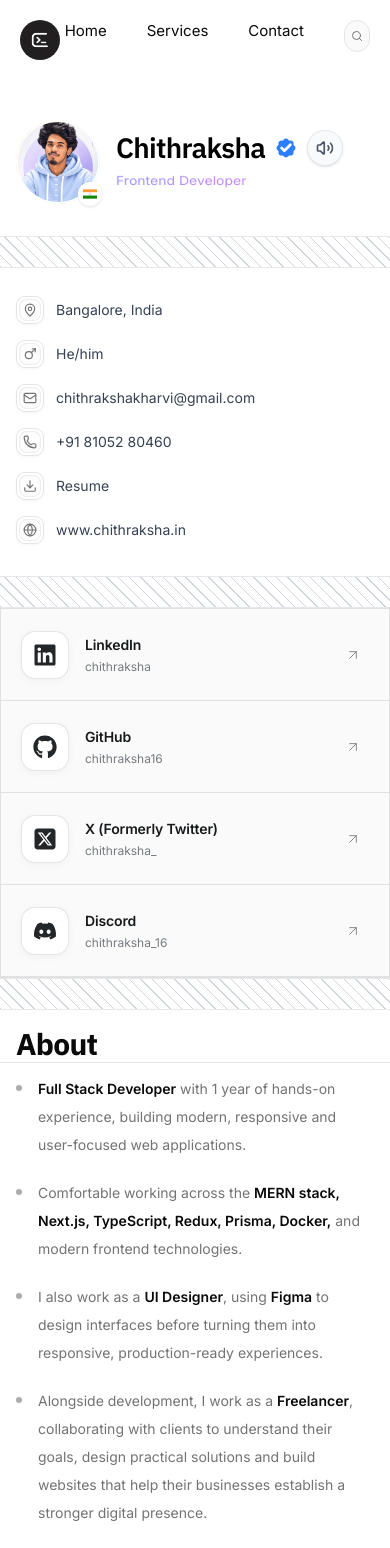
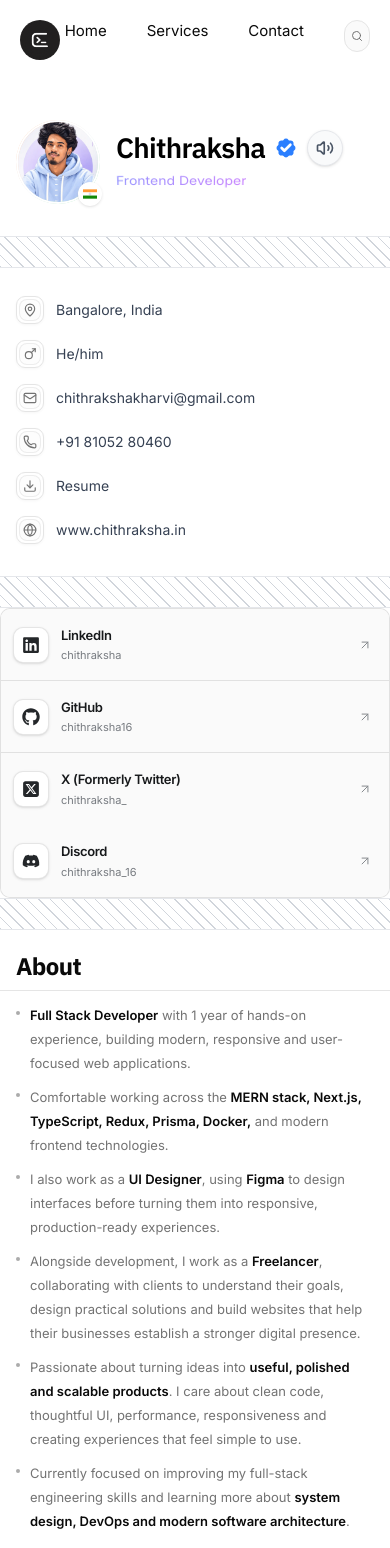
Before and after one commit to chithraksha16/new-portfolio, a Next.js app: page / in a window 390 px wide. Shown: the top 1548 px of the page. Built offline with nearby package versions, Linux system fonts and the light colour scheme.

Commit message:
updated all heading and contents size

```diff
--- a/components/About.tsx
+++ b/components/About.tsx
@@ -1,10 +1,10 @@
+
 "use client";
 
 import { Fragment } from "react";
 import { ArrowUpRight } from "lucide-react";
 import { motion, useReducedMotion, type Variants } from "framer-motion";
 
-/* Edit content here. **bold** = highlighted keywords. */
 type Item = { text: string; children?: string[] };
 
 const items: Item[] = [
@@ -50,15 +50,11 @@ function Rich({ text }: { text: string }) {
   );
 }
 
-
-
-function Dot({ small = false }: { small?: boolean }) {
+function Dot() {
   return (
     <span
       aria-hidden
-      className={`mt-[0.7em] shrink-0 rounded-full bg-muted-foreground/60 ring-4 ring-background ${
-        small ? "size-1" : "size-1.5"
-      }`}
+      className="mt-[0.65em] size-1 shrink-0 rounded-full bg-muted-foreground/60"
     />
   );
 }
@@ -68,55 +64,62 @@ export default function About() {
 
   const list: Variants = {
     hidden: {},
-    show: { transition: { staggerChildren: reduce ? 0 : 0.08 } },
+    show: { transition: { staggerChildren: reduce ? 0 : 0.06 } },
   };
+
   const row: Variants = {
-    hidden: reduce ? { opacity: 1 } : { opacity: 0, y: 10, filter: "blur(4px)" },
+    hidden: reduce ? { opacity: 1 } : { opacity: 0, y: 8 },
     show: {
       opacity: 1,
       y: 0,
-      filter: "blur(0px)",
-      transition: { duration: 0.55, ease: [0.22, 1, 0.36, 1] },
+      transition: { duration: 0.4, ease: [0.22, 1, 0.36, 1] },
     },
   };
 
   return (
-    <section id="about" aria-labelledby="about-title" className="w-full mt-4">
+    <section id="about" aria-labelledby="about-title" className="mt-3 w-full">
 
       {/* Header */}
-      <div className="flex items-center justify-between border-b border-border px-4  sm:px-6 md:px-8">
+      <div className="flex items-center justify-between border-b border-border px-4 py-2 sm:px-5 md:px-6">
         <h2
           id="about-title"
-          className="font-heading text-3xl font-bold tracking-tight text-foreground sm:text-4xl md:text-5xl"
+          className="font-heading text-2xl font-bold tracking-tight text-foreground sm:text-3xl md:text-4xl"
         >
           About
         </h2>
-        <span className="hidden font-sans text-xs text-muted-foreground sm:block">
+
+        <span className="hidden font-sans text-[11px] text-muted-foreground sm:block">
           ~/about
         </span>
       </div>
 
       {/* Content */}
-      <div className="px-4 py-3 sm:px-6 ">
+      <div className="px-4 py-3 sm:px-5 md:px-6">
         <motion.ul
           variants={list}
           initial="hidden"
           whileInView="show"
-          viewport={{ once: true, margin: "-80px" }}
-          className="space-y-5 font-sans text-sm leading-7 text-muted-foreground sm:text-[15px] md:text-base md:leading-8"
+          viewport={{ once: true, margin: "-60px" }}
+          className="space-y-2.5 font-sans text-[13px] leading-6 text-muted-foreground sm:space-y-3 sm:text-sm sm:leading-6 md:text-[15px] md:leading-7"
         >
           {items.map((item, i) => (
-            <motion.li key={i} variants={row} className="flex gap-4">
+            <motion.li
+              key={i}
+              variants={row}
+              className="flex items-start gap-2.5 sm:gap-3"
+            >
               <Dot />
+
               <div className="min-w-0 flex-1">
                 <p className="text-pretty">
                   <Rich text={item.text} />
                 </p>
+
                 {item.children && (
-                  <ul className="mt-3 space-y-1 border-l border-border pl-5 text-[13px] sm:text-sm">
+                  <ul className="mt-2 space-y-1 border-l border-border pl-4 text-xs sm:text-[13px]">
                     {item.children.map((c, j) => (
-                      <li key={j} className="flex gap-3">
-                        <Dot small />
+                      <li key={j} className="flex gap-2">
+                        <Dot />
                         <p className="text-pretty">
                           <Rich text={c} />
                         </p>
@@ -129,22 +132,22 @@ export default function About() {
           ))}
         </motion.ul>
 
-        {/* Footer meta */}
-        <div className="mt-10 flex flex-col gap-3 border-t border-border pt-5 font-sans text-xs text-muted-foreground sm:flex-row sm:items-center sm:justify-between">
+        {/* Footer */}
+        <div className="mt-5 flex flex-col gap-2 border-t border-border pt-3 font-sans text-[11px] text-muted-foreground sm:flex-row sm:items-center sm:justify-between sm:text-xs">
           <span>1 year experience · Full Stack · UI/UX · Freelance</span>
+
           <a
             href="#projects"
-            className="group flex items-center gap-1 rounded-sm text-foreground transition-opacity hover:opacity-70 focus-visible:outline-2 focus-visible:outline-offset-4 focus-visible:outline-ring"
+            className="group flex items-center gap-1 text-foreground transition-opacity hover:opacity-70 focus-visible:outline-2 focus-visible:outline-offset-4 focus-visible:outline-ring"
           >
             Explore my work
             <ArrowUpRight
-              size={14}
+              size={13}
               className="transition-transform group-hover:-translate-y-0.5 group-hover:translate-x-0.5"
             />
           </a>
         </div>
       </div>
-
-          </section>
+    </section>
   );
 }
--- a/components/SocialLinks.tsx
+++ b/components/SocialLinks.tsx
@@ -1,3 +1,4 @@
+
 "use client";
 
 import { useState } from "react";
@@ -52,146 +53,75 @@ const socials: Social[] = [
   },
 ];
 
-const SocialLinks = () => {
+export default function SocialLinks() {
   const [copied, setCopied] = useState(false);
 
   const copyHandle = async (handle: string) => {
     try {
       await navigator.clipboard.writeText(handle);
-
       setCopied(true);
-
-      setTimeout(() => {
-        setCopied(false);
-      }, 1500);
-    } catch {}
+      setTimeout(() => setCopied(false), 1500);
+    } catch {
+      setCopied(false);
+    }
   };
 
   return (
     <section className="w-full">
-      <div className="grid w-full grid-cols-1 border border-black/10 bg-[#fafafa] sm:grid-cols-2">
+      <div className="grid w-full grid-cols-1 overflow-hidden rounded-lg border border-black/10 bg-[#fafafa] sm:grid-cols-2">
+
         {socials.map(
           ({ name, handle, href, copy, icon: Icon, brand }, index) => {
             const style = {
               "--brand": brand,
             } as CSSProperties;
 
+            const classes = `
+              group flex min-h-[72px] items-center gap-3
+              bg-[#fafafa] px-3 py-3 text-left
+              transition-colors duration-200 hover:bg-white
+              sm:min-h-[80px] sm:px-4
+              ${index % 2 === 0 ? "sm:border-r sm:border-black/10" : ""}
+              ${index < 2 ? "border-b border-black/10" : ""}
+            `;
+
             const content = (
               <>
-                {/* Icon */}
+                {/* Social Icon */}
                 <div
                   className="
-                    flex
-                    size-12
-                    shrink-0
-                    items-center
-                    justify-center
-                    rounded-[14px]
-                    border
-                    border-black/10
-                    bg-white
-                    text-[#24272A]
-                    shadow-[0_2px_10px_rgba(0,0,0,0.04)]
-                    transition-all
-                    duration-300
+                    flex size-9 shrink-0 items-center justify-center
+                    rounded-lg border border-black/10 bg-white
+                    text-[#24272A] shadow-sm
+                    transition-all duration-300
                     group-hover:border-transparent
                     group-hover:bg-[var(--brand)]
                     group-hover:text-white
-                    group-hover:shadow-[0_8px_25px_rgba(0,0,0,0.12)]
-                    sm:size-[52px]
                   "
                 >
-                  <Icon className="size-6 sm:size-7" />
+                  <Icon className="size-[18px]" />
                 </div>
 
-                {/* Name + Handle */}
+                {/* Name and Handle */}
                 <div className="min-w-0 flex-1">
-                  <h3
-                    className="
-                      text-sm
-                      font-semibold
-                      tracking-[-0.01em]
-                      text-[#17191B]
-                      sm:text-base
-                    "
-                  >
+                  <h3 className="text-[13px] font-semibold tracking-tight text-[#17191B] sm:text-sm">
                     {name === "X" ? "X (Formerly Twitter)" : name}
                   </h3>
 
-                  <p
-                    className="
-                      mt-1
-                      truncate
-                      text-xs
-                      text-[#777B80]
-                      sm:text-sm
-                    "
-                  >
+                  <p className="mt-0.5 truncate text-[11px] text-[#777B80] sm:text-xs">
                     {copy && copied ? "Copied!" : handle}
                   </p>
                 </div>
 
                 {/* Arrow */}
-                <div
-                  className="
-                    flex
-                    size-8
-                    shrink-0
-                    items-center
-                    justify-center
-                    text-[#85898D]
-                    transition-all
-                    duration-300
-                    group-hover:-translate-y-0.5
-                    group-hover:translate-x-0.5
-                    group-hover:text-[#17191B]
-                  "
-                >
+                <div className="flex size-6 shrink-0 items-center justify-center text-[#85898D] transition-all duration-300 group-hover:-translate-y-0.5 group-hover:translate-x-0.5 group-hover:text-[#17191B]">
                   <ArrowUpRight
-                    className="
-                      size-4
-                      sm:size-[18px]
-                    "
-                    strokeWidth={1.5}
+                    className="size-3.5"
+                    strokeWidth={1.7}
                   />
                 </div>
               </>
             );
-
-            const classes = `
-              group
-              relative
-              flex
-              min-h-[92px]
-              items-center
-              gap-4
-              border-b
-              border-black/10
-              bg-[#fafafa]
-              px-5
-              py-5
-              transition-all
-              duration-300
-              hover:bg-white
-              sm:min-h-[112px]
-              sm:px-6
-              sm:py-6
-              ${
-                index % 2 === 0
-                  ? "sm:border-r"
-                  : ""
-              }
-              ${
-                index >= 2
-                  ? "sm:border-b-0"
-                  : ""
-              }
-              ${
-                index === 1
-                  ? "sm:border-b"
-                  : ""
-              }
-            `;
 
             return copy ? (
               <button
@@ -199,7 +129,7 @@ const SocialLinks = () => {
                 type="button"
                 onClick={() => copyHandle(copy)}
                 aria-label={`Copy my ${name} handle`}
-                className={`${classes} text-left`}
+                className={classes}
                 style={style}
               >
                 {content}
@@ -222,6 +152,4 @@ const SocialLinks = () => {
       </div>
     </section>
   );
-};
-
-export default SocialLinks;
+}
--- a/components/projects.tsx
+++ b/components/projects.tsx
@@ -1,3 +1,4 @@
+
 "use client";
 
 import Image from "next/image";
@@ -14,7 +15,7 @@ const projects = [
     title: "IngreWish",
     description:
       "IngreWish generates personalized recipes based on your ingredients and taste cravings, including detailed nutrition like calories and protein.",
-    image: "/ingrewish.webp",
+    image: "/Chithraksha-photo.webp",
     demoUrl: "",
     githubUrl: "",
     tags: [
@@ -37,7 +38,7 @@ const projects = [
     title: "Pingme",
     description:
       "Pingme is a real-time chat app where users can text, share photos, upload profiles, and choose from 10+ themes.",
-    image: "/pingme1.webp",
+    image: "/Chithraksha-photo.webp",
     demoUrl: "",
     githubUrl: "",
     tags: [
@@ -59,7 +60,7 @@ const projects = [
     title: "Interest-tok",
     description:
       "Ask questions, post ideas, or share facts—Interest-tok brings people together to comment, discuss, and like what matters to them.",
-    image: "/intrest-tok.webp",
+    image: "/Chithraksha-photo.webp",
     demoUrl: "",
     githubUrl: "",
     tags: [
@@ -80,29 +81,38 @@ const projects = [
 
 export default function Projects() {
   return (
-    <section id="projects" className="w-full">
-      {/* Section heading */}
-      <div className="border-b border-border">
-        <h2 className="px-2 pb-3 text-3xl font-bold tracking-tight text-foreground sm:text-4xl">
+    <section id="projects" className="mt-3 w-full">
+
+      {/* Header - Same as other sections */}
+      <div className="flex items-center justify-between border-b border-border px-4 py-2 sm:px-5 md:px-6">
+        <h2 className="font-heading text-2xl font-bold tracking-tight text-foreground sm:text-3xl md:text-4xl">
           Projects
         </h2>
 
-        <p className="max-w-2xl px-2 pb-5 text-sm leading-6 text-muted-foreground sm:text-base">
+        <span className="hidden font-sans text-[11px] text-muted-foreground sm:block">
+          ~/projects
+        </span>
+      </div>
+
+      {/* Section Description */}
+      <div className="border-b border-border px-4 py-3 sm:px-5 md:px-6">
+        <p className="max-w-2xl text-[13px] leading-6 text-muted-foreground sm:text-sm">
           A selection of projects I've built, exploring full-stack
           development, AI-powered applications, and real-time experiences.
         </p>
       </div>
 
-      {/* Projects list */}
+      {/* Projects List */}
       <div>
         {projects.map((project, index) => (
           <article
             key={project.title}
-            className="group border-b border-border py-7 sm:py-9"
+            className="group border-b border-border py-5 sm:py-6"
           >
-            <div className="grid gap-6 px-2 sm:gap-8 md:grid-cols-[0.9fr_1.1fr] md:items-start">
-              {/* Project screenshot */}
-              <div className="relative aspect-[16/10] overflow-hidden rounded-xl border border-border bg-muted/30">
+            <div className="grid gap-4 px-4 sm:gap-5 sm:px-5 md:grid-cols-[0.9fr_1.1fr] md:items-start md:gap-6 md:px-6">
+
+              {/* Project Image */}
+              <div className="relative aspect-[16/10] overflow-hidden rounded-lg border border-border bg-muted/30">
                 <Image
                   src={project.image}
                   alt={`${project.title} project preview`}
@@ -112,52 +122,54 @@ export default function Projects() {
                   className="object-cover object-top transition-transform duration-500 group-hover:scale-[1.03]"
                 />
 
-                <span className="absolute left-3 top-3 rounded-full border border-border/60 bg-background/90 px-3 py-1 text-xs font-medium text-foreground backdrop-blur">
+                <span className="absolute left-2.5 top-2.5 rounded-full border border-border/60 bg-background/90 px-2.5 py-1 text-[10px] font-medium text-foreground backdrop-blur">
                   Project 0{index + 1}
                 </span>
               </div>
 
-              {/* Project details */}
+              {/* Project Details */}
               <div className="min-w-0">
-                <div className="flex flex-wrap items-start justify-between gap-3">
-                  <div>
-                    <h3 className="text-xl font-semibold tracking-tight text-foreground sm:text-2xl">
+
+                {/* Title and Description */}
+                <div className="flex items-start justify-between gap-3">
+                  <div className="min-w-0">
+                    <h3 className="text-lg font-semibold tracking-tight text-foreground sm:text-xl">
                       {project.title}
                     </h3>
 
-                    <p className="mt-2 text-sm leading-6 text-muted-foreground sm:text-base">
+                    <p className="mt-1.5 text-[13px] leading-6 text-muted-foreground sm:text-sm">
                       {project.description}
                     </p>
                   </div>
 
-                  <FolderCode className="mt-1 size-5 shrink-0 text-muted-foreground" />
+                  <FolderCode className="mt-1 size-4 shrink-0 text-muted-foreground" />
                 </div>
 
                 {/* Features */}
-                <div className="mt-5">
-                  <h4 className="mb-3 text-sm font-semibold text-foreground">
+                <div className="mt-3">
+                  <h4 className="mb-2 text-xs font-semibold text-foreground sm:text-sm">
                     Key features
                   </h4>
 
-                  <ul className="space-y-2.5">
+                  <ul className="space-y-1.5">
                     {project.features.map((feature) => (
                       <li
                         key={feature}
-                        className="flex gap-3 text-sm leading-6 text-muted-foreground"
+                        className="flex gap-2.5 text-[13px] leading-5 text-muted-foreground sm:text-sm sm:leading-6"
                       >
-                        <span className="mt-2 size-1.5 shrink-0 rounded-full bg-muted-foreground/70" />
-                        <span>{feature}</span>
+                        <span className="mt-[8px] size-1 shrink-0 rounded-full bg-muted-foreground/70" />
+                        <span className="text-pretty">{feature}</span>
                       </li>
                     ))}
                   </ul>
                 </div>
 
-                {/* Technology badges */}
-                <div className="mt-5 flex flex-wrap gap-2">
+                {/* Technologies */}
+                <div className="mt-3 flex flex-wrap gap-1.5">
                   {project.tags.map((tag) => (
                     <span
                       key={tag}
-                      className="rounded-md border border-border bg-muted/40 px-2.5 py-1 text-xs font-medium text-muted-foreground transition-colors hover:bg-accent hover:text-accent-foreground"
+                      className="rounded-md border border-border bg-muted/40 px-2 py-0.5 text-[10px] font-medium text-muted-foreground transition-colors hover:bg-accent hover:text-accent-foreground sm:text-[11px]"
                     >
                       {tag}
                     </span>
@@ -165,27 +177,31 @@ export default function Projects() {
                 </div>
 
                 {/* Links */}
-                <div className="mt-6 flex flex-wrap items-center gap-3">
+                <div className="mt-4 flex flex-wrap items-center gap-2">
+                  {project.demoUrl && (
                     <Link
                       href={project.demoUrl}
                       target="_blank"
                       rel="noopener noreferrer"
-                    className="inline-flex items-center gap-2 rounded-lg bg-foreground px-4 py-2.5 text-sm font-medium text-background transition-opacity hover:opacity-80"
+                      className="inline-flex items-center gap-1.5 rounded-md bg-foreground px-3 py-2 text-xs font-medium text-background transition-opacity hover:opacity-80"
                     >
                       Live Demo
-                    <ExternalLink className="size-4" />
+                      <ExternalLink className="size-3.5" />
                     </Link>
+                  )}
 
+                  {project.githubUrl && (
                     <Link
                       href={project.githubUrl}
                       target="_blank"
                       rel="noopener noreferrer"
-                    className="inline-flex items-center gap-2 rounded-lg border border-border bg-background px-4 py-2.5 text-sm font-medium text-foreground transition-colors hover:bg-accent hover:text-accent-foreground"
+                      className="inline-flex items-center gap-1.5 rounded-md border border-border bg-background px-3 py-2 text-xs font-medium text-foreground transition-colors hover:bg-accent hover:text-accent-foreground"
                     >
-                    <GitBranch className="size-4" />
+                      <GitBranch className="size-3.5" />
                       Source Code
-                    <ArrowUpRight className="size-3.5" />
+                      <ArrowUpRight className="size-3" />
                     </Link>
+                  )}
                 </div>
               </div>
             </div>
```
Also changed, not shown: components/Education.tsx (+31 -20 lines), components/Experience.tsx (+40 -49 lines). Lines whose indentation alone changed are shown as unchanged.
